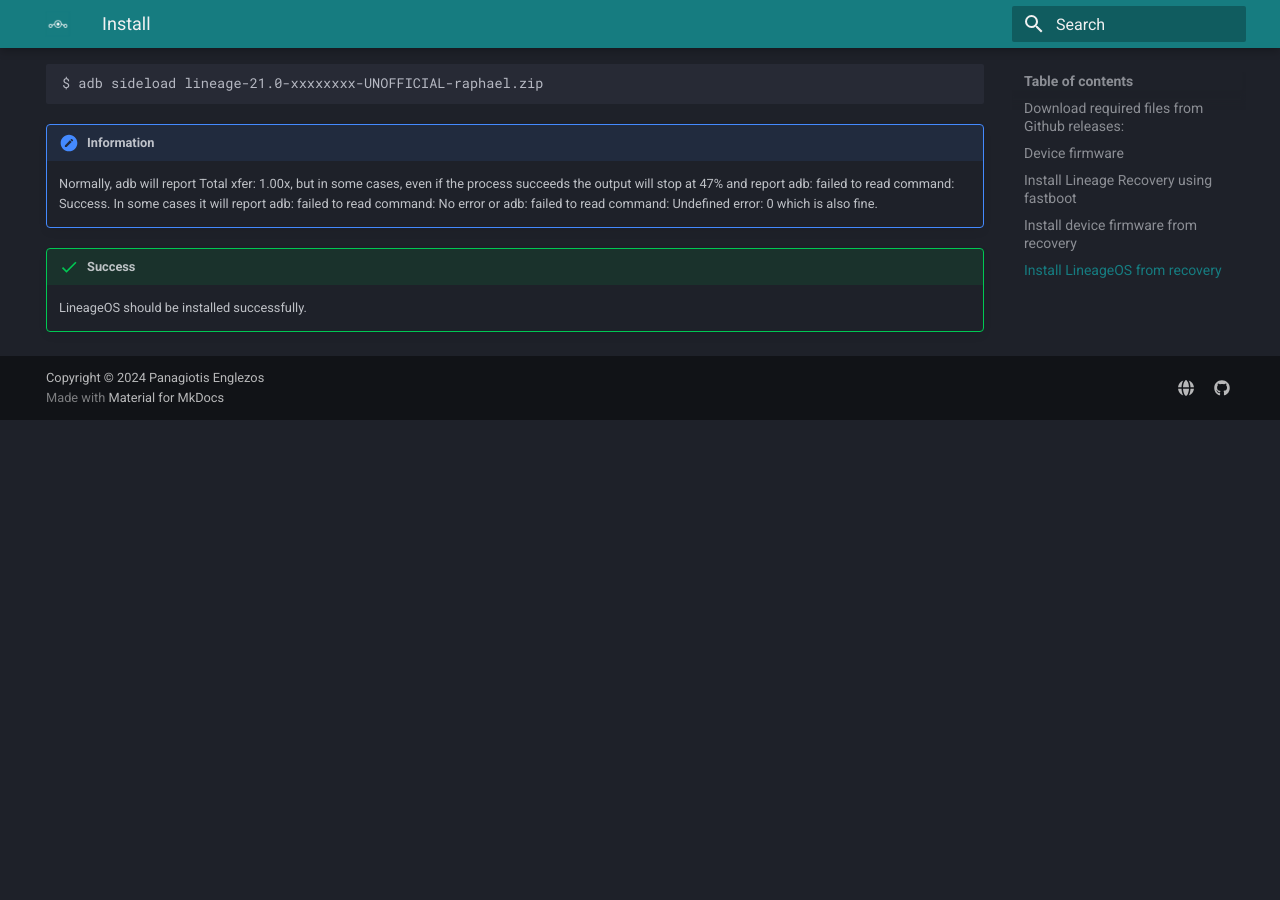
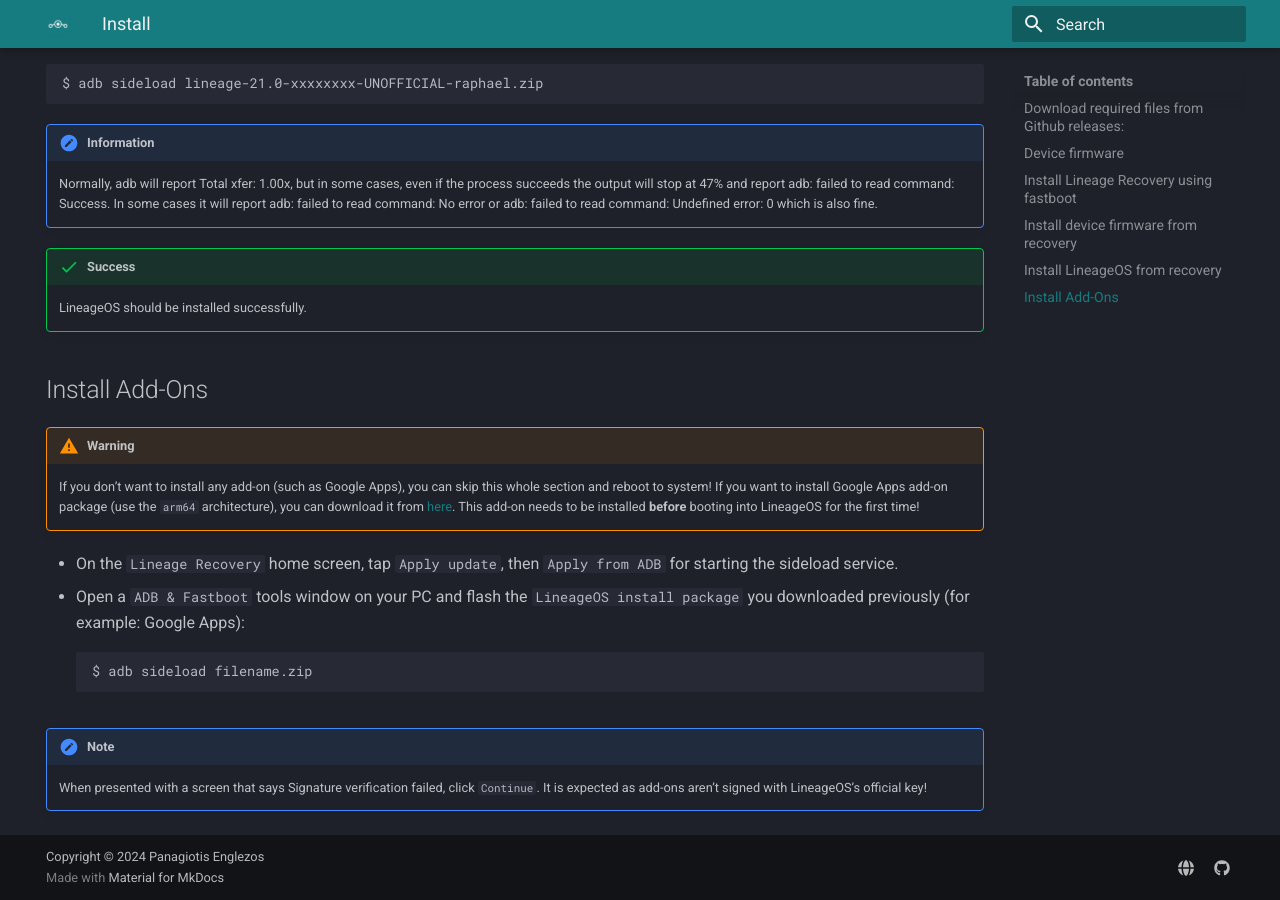
Before and after one commit to penglezos/lineageos.penglezos.dev, an MkDocs documentation site: the page built from docs/devices/raphael/install.md, in a window 1280 px wide and 900 px high, scrolled down 2468 px. Built offline with MkDocs 1.6.1 and Material for MkDocs 9.7.7, drawn with Linux system fonts in a browser that asks for light colours; before the commit the page ends 2888 px from its top, so only the background shows below that.

Commit message:
docs: Install add-ons instructions
Signed-off-by: penglezos <panagiotisegl@gmail.com>

````diff
--- a/docs/devices/raphael/install.md
+++ b/docs/devices/raphael/install.md
@@ -83,3 +83,17 @@
 
 !!! success
     LineageOS should be installed successfully.
+
+## Install Add-Ons
+!!! warning
+    If you don’t want to install any add-on (such as Google Apps), you can skip this whole section and reboot to system!
+    If you want to install Google Apps add-on package (use the `arm64` architecture), you can download it from [here](https://github.com/MindTheGapps/14.0.0-arm64/releases/latest). This add-on needs to be installed **before** booting into LineageOS for the first time!
+
+* On the `Lineage Recovery` home screen, tap `Apply update`, then `Apply from ADB` for starting the sideload service.
+* Open a `ADB & Fastboot` tools window on your PC and flash the `LineageOS install package` you downloaded previously (for example: Google Apps):
+```bash
+$ adb sideload filename.zip
+```
+
+!!! note
+    When presented with a screen that says Signature verification failed, click `Continue`. It is expected as add-ons aren’t signed with LineageOS’s official key!
````
